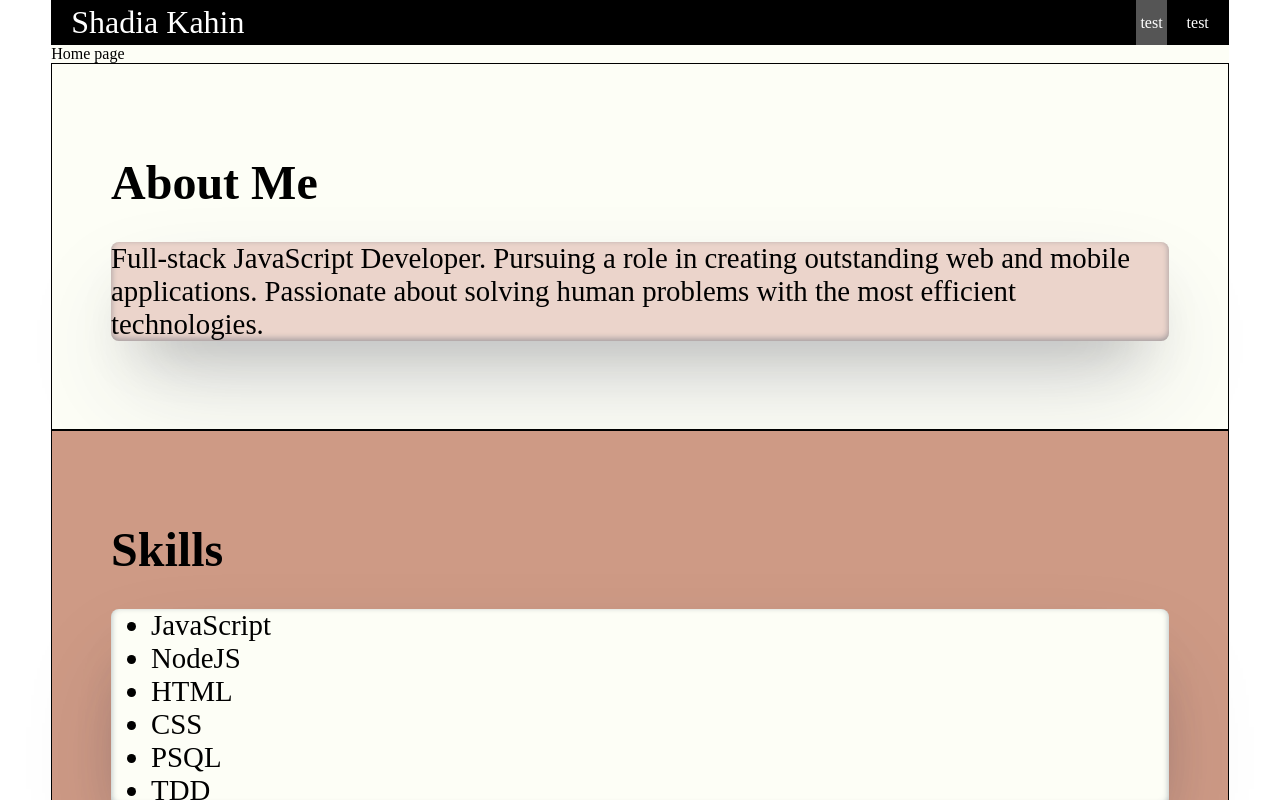
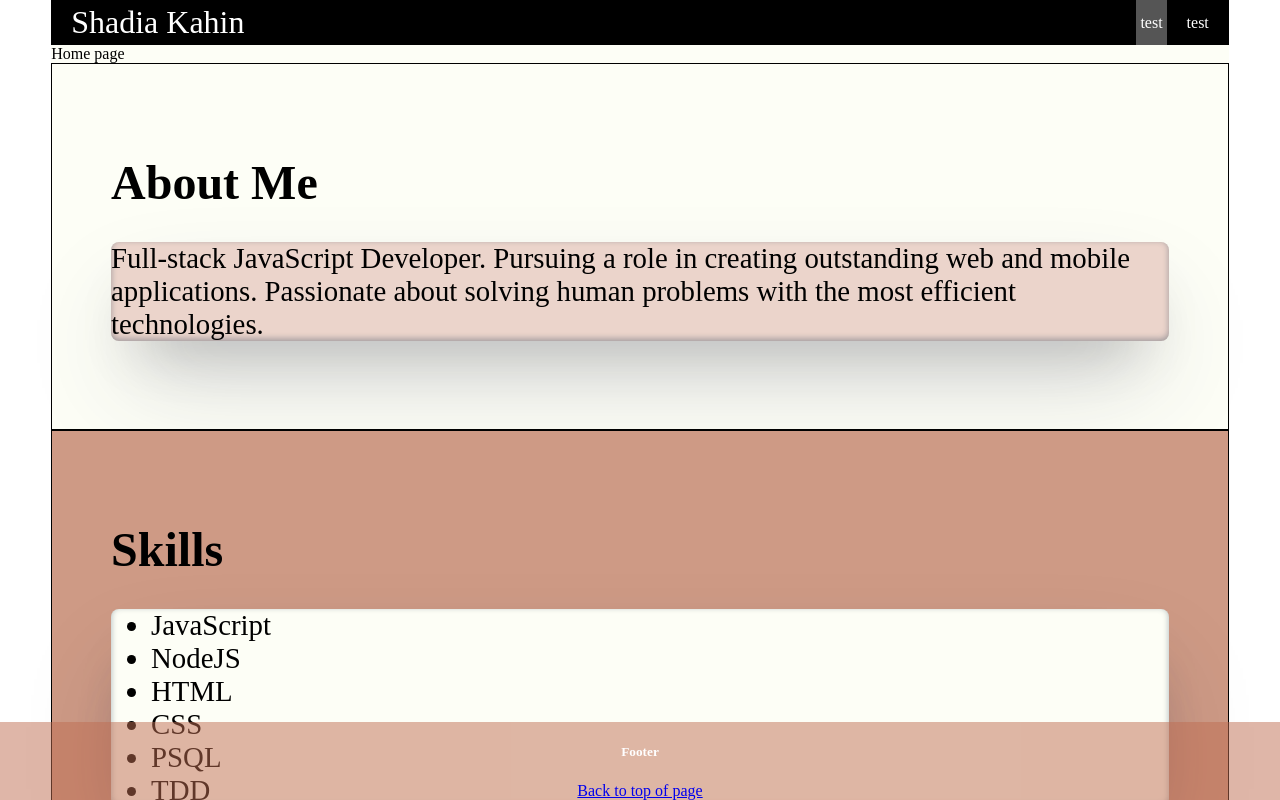
Before and after one commit to ShadiaKahin/shadias-portfolio, a React (Create React App) app: page /home in a window 1280 px wide. Shown: the top 800 px of the page. Built offline with nearby package versions, Linux system fonts and the light colour scheme.

Commit message:
made footer sticky

```diff
--- a/src/components/Footer.css
+++ b/src/components/Footer.css
@@ -1,13 +1,18 @@
 .footer {
-    border: 1px solid black;
+    /* border: 1px solid black;
     position: absolute;
     left: 0;
     bottom: 0;
     height: 100px;
+    width: 100%; */
+    position: fixed;
+    left: 0;
+    bottom: 0;
     width: 100%;
-    background-color: rgba(192,
-        110,
-        82, 50%);
+    /* background-color: red; */
+    color: white;
+    text-align: center;
+    background-color: rgba(192, 110, 82, 50%);
 }
 
 html {
@@ -18,9 +23,8 @@ html {
 body {
     margin: 0 0 100px;
     /* bottom = footer height */
- }
+}
 
- .top {
+.top {
     text-align: center;
-padding-left: 15%;
- }
+}
```
